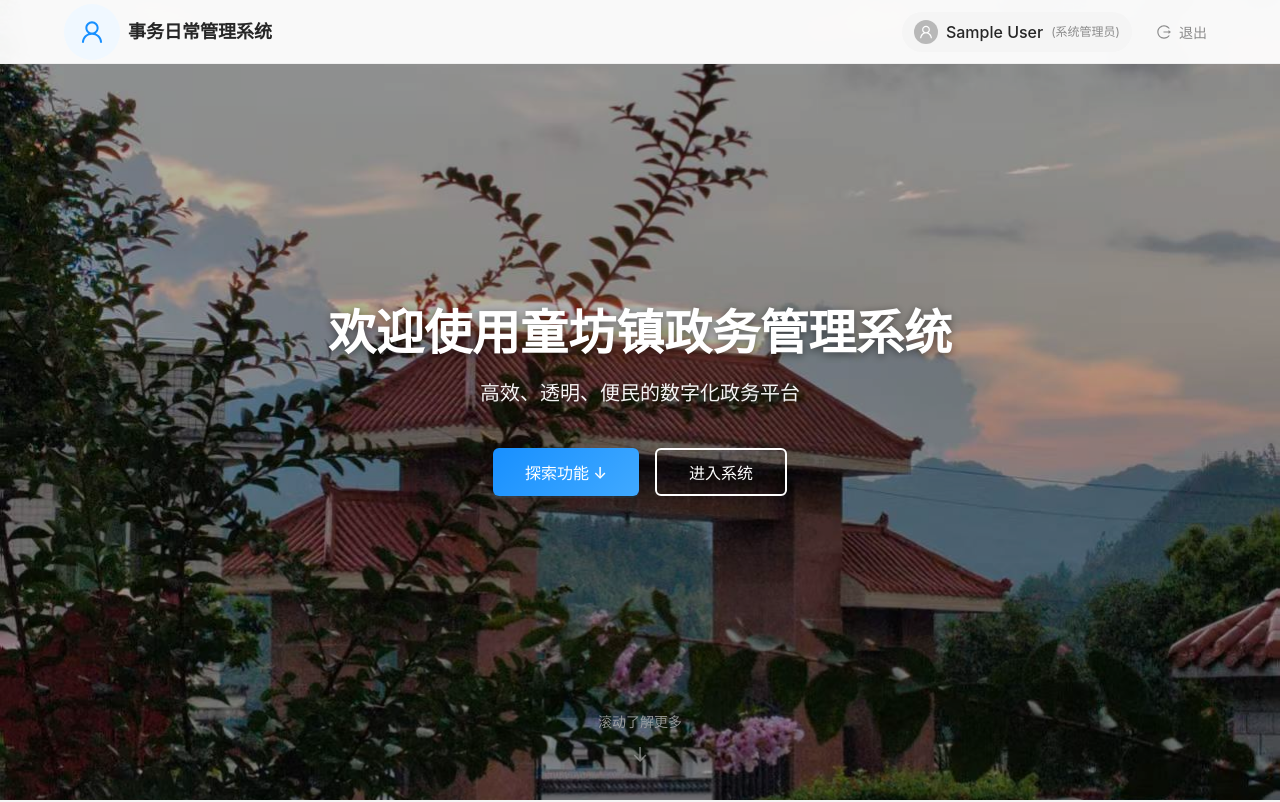
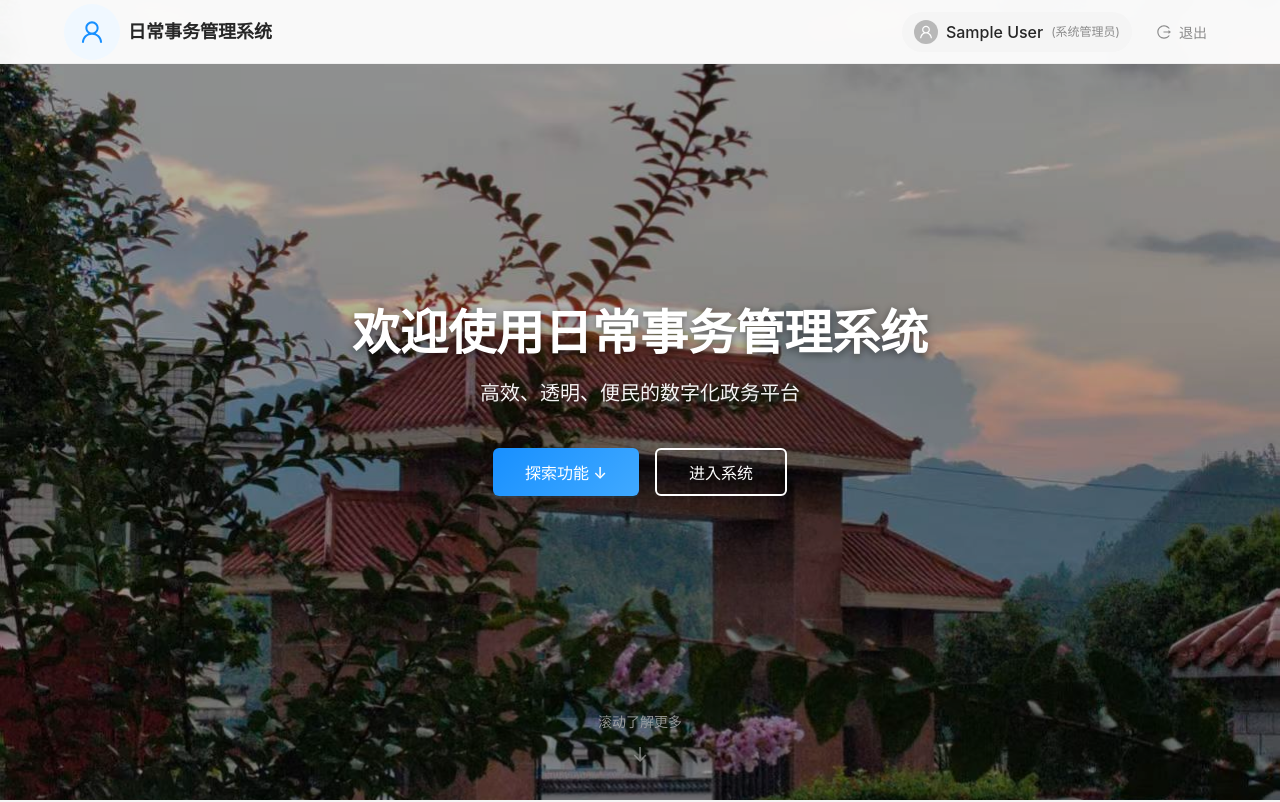
Before and after one commit to Junyu-lay/RuralWork, a React (Create React App) app in the folder ruralwork/: page /welcome in a window 1280 px wide. Shown: the top 802 px of the page. Built offline with nearby package versions, Linux system fonts and the light colour scheme; sample sign-in values are in the browser's storage.

Commit message:
github changes time

```diff
--- a/ruralwork/src/pages/Welcome/index.jsx
+++ b/ruralwork/src/pages/Welcome/index.jsx
@@ -124,7 +124,7 @@ const WelcomePage = () => {
           <div className="nav-left">
             <div className="system-logo">
               <UserOutlined className="logo-icon" />
-              <span className="system-name">事务日常管理系统</span>
+              <span className="system-name">日常事务管理系统</span>
             </div>
           </div>
           <div className="nav-right">
@@ -156,7 +156,7 @@ const WelcomePage = () => {
         <div className="hero-overlay" />
 
         <div className="hero-content">
-          <h1 className="hero-title">欢迎使用童坊镇政务管理系统</h1>
+          <h1 className="hero-title">欢迎使用日常事务管理系统</h1>
           <p className="hero-subtitle">高效、透明、便民的数字化政务平台</p>
 
           <div className="hero-buttons">
```
